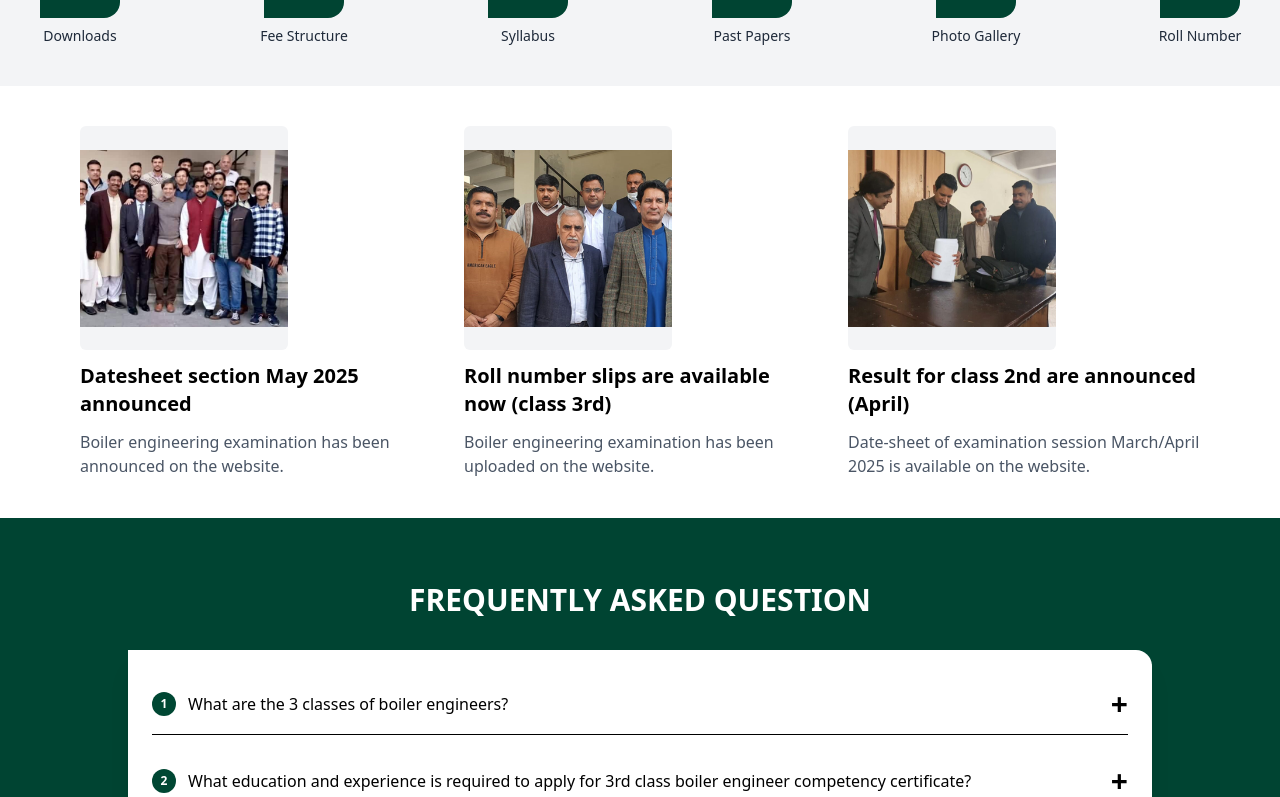
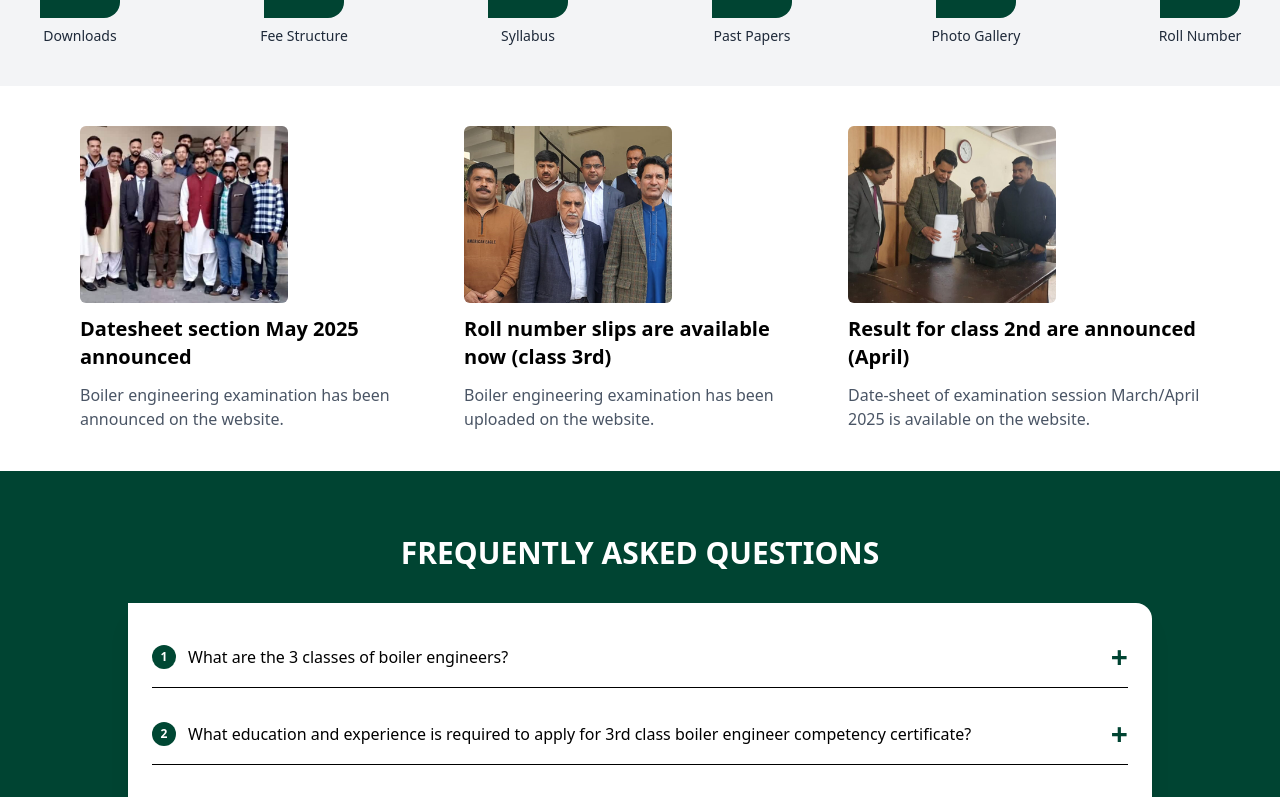
Before and after one commit to sanaullah-sana/board-of-boiler-engineers, a Next.js app: page / in a window 1280 px wide. Shown: the part 1623-2420 px from the top of the page. Built offline with nearby package versions, Linux system fonts and the light colour scheme.

Commit message:
solved a typescript issue

```diff
--- a/app/page.tsx
+++ b/app/page.tsx
@@ -5,25 +5,69 @@ import Image from "next/image";
 import { useState } from "react";
 
 export default function Home() {
-  const [open1, setOpen1] = useState(false);
-  const [open2, setOpen2] = useState(false);
-  const [open3, setOpen3] = useState(false);
-  const [open4, setOpen4] = useState(false);
-  const [open5, setOpen5] = useState(false);
+  const faqs = [
+    {
+      question: "What are the 3 classes of boiler engineers?",
+      answer: "Details about the 3 classes of boiler engineers.",
+    },
+    {
+      question:
+        "What education and experience is required to apply for 3rd class boiler engineer competency certificate?",
+      answer:
+        "You must have completed basic engineering training and hands-on experience.",
+    },
+    {
+      question:
+        "What education and experience is required to apply for 2nd class boiler engineer competency certificate?",
+      answer:
+        "Requires experience as a 3rd class engineer and additional technical qualifications.",
+    },
+    {
+      question:
+        "What education and experience is required to apply for 1st class boiler engineer competency certificate?",
+      answer:
+        "You need extensive experience and must pass written and oral exams.",
+    },
+    {
+      question:
+        "Is experience/service certificate compulsory to apply for all classes of boiler engineering examination?",
+      answer: "Yes, service certificates are mandatory to verify your experience.",
+    },
+  ];
+
+  const [openStates, setOpenStates] = useState<boolean[]>(
+    Array(faqs.length).fill(false)
+  );
+
+  const toggleOpen = (index: number) => {
+    setOpenStates((prev) =>
+      prev.map((isOpen, i) => (i === index ? !isOpen : isOpen))
+    );
+  };
 
   return (
     <>
-      {/* Header */}
       <Header />
 
       {/* About Section */}
       <section className="container mx-auto px-4 py-12">
         <div className="grid grid-cols-1 md:grid-cols-2 gap-8">
-          {/* Card 1 */}
-          <div className="bg-white shadow-lg rounded-xl overflow-hidden">
+          {[
+            {
+              name: "Asif Ali Farrukh",
+              title: "Director General BEBP",
+              image: "/asif-ali-farrukh.png",
+            },
+            {
+              name: "Muhammad Nawaz Cheema",
+              title: "Chief Inspector BEBP",
+              image: "/muhammad-nawaz-cheema-img.png",
+            },
+          ].map((person, idx) => (
+            <div key={idx} className="bg-white shadow-lg rounded-xl overflow-hidden">
               <Image
-              src="/asif-ali-farrukh.png"
-              alt="Asif Ali Farrukh"
+                src={person.image}
+                alt={person.name}
                 width={600}
                 height={400}
                 className="object-cover w-full h-auto"
@@ -31,45 +75,17 @@ export default function Home() {
               />
               <div className="p-6">
                 <h3 className="text-xl font-bold text-[#004432] font-nato">
-                Asif Ali Farrukh
+                  {person.name}
                 </h3>
-              <p className="text-sm text-gray-600 mb-2 font-bold">
-                Director General BEBP
-              </p>
+                <p className="text-sm text-gray-600 mb-2 font-bold">{person.title}</p>
                 <p className="text-gray-700 text-sm">
-                Board of Examination (For Boiler Engineers) has been
-                successfully taking examination of boiler engineers since 1926.
-                It is a very joyous and delightful occasion to launch official
-                website of the Board...
+                  Board of Examination (For Boiler Engineers) has been successfully taking
+                  examination of boiler engineers since 1926. It is a very joyous and
+                  delightful occasion to launch official website of the Board...
                 </p>
               </div>
             </div>
-
-          {/* Card 2 */}
-          <div className="bg-white shadow-lg rounded-xl overflow-hidden">
-            <Image
-              src="/muhammad-nawaz-cheema-img.png"
-              alt="Muhammad Nawaz Cheema"
-              width={600}
-              height={400}
-              className="object-cover w-full h-auto"
-              quality={100}
-            />
-            <div className="p-6">
-              <h3 className="text-xl font-bold text-[#004432] font-nato">
-                Muhammad Nawaz Cheema
-              </h3>
-              <p className="text-sm text-gray-600 mb-2 font-bold">
-                Chief Inspector BEBP
-              </p>
-              <p className="text-gray-700 text-sm">
-                Board of Examination (For Boiler Engineers) has been
-                successfully taking examination of boiler engineers since 1926.
-                It is a very joyous and delightful occasion to launch official
-                website of the Board...
-              </p>
-            </div>
-          </div>
+          ))}
         </div>
       </section>
 
@@ -98,121 +114,88 @@ export default function Home() {
                     className="object-contain sm:w-10 sm:h-10 cursor-pointer"
                   />
                 </div>
-                <p className="mt-2 text-sm font-medium text-gray-800">
-                  {item.label}
-                </p>
+                <p className="mt-2 text-sm font-medium text-gray-800">{item.label}</p>
               </div>
             ))}
           </div>
         </div>
       </section>
+
       {/* Updates Section */}
       <section className="bg-white py-10 px-4 md:px-20">
         <div className="grid md:grid-cols-3 gap-8">
-          <div className="flex flex-col items-center md:items-start space-y-3">
-            <img
-              src="/info-img-1.png"
-              alt="Datesheet section May 2025 announced"
-              className="w-52 h-56 object-contain rounded-md bg-gray-100 self-start mx-auto md:self-start md:mx-0"
+          {[
+            {
+              image: "/info-img-1.png",
+              title: "Datesheet section May 2025 announced",
+              desc: "Boiler engineering examination has been announced on the website.",
+            },
+            {
+              image: "/info-img-2.png",
+              title: "Roll number slips are available now (class 3rd)",
+              desc: "Boiler engineering examination has been uploaded on the website.",
+            },
+            {
+              image: "/info-img-3.png",
+              title: "Result for class 2nd are announced (April)",
+              desc: "Date-sheet of examination session March/April 2025 is available on the website.",
+            },
+          ].map((item, index) => (
+            <div key={index} className="flex flex-col items-center md:items-start space-y-3">
+              <Image
+                src={item.image}
+                alt={item.title}
+                width={208}
+                height={224}
+                className="object-contain rounded-md bg-gray-100 self-start mx-auto md:self-start md:mx-0"
               />
               <h3 className="text-base sm:text-lg md:text-xl font-semibold text-center md:text-left">
-              Datesheet section May 2025 announced
+                {item.title}
               </h3>
               <p className="text-xs sm:text-sm md:text-base text-gray-600 text-center md:text-left">
-              Boiler engineering examination has been announced on the website.
+                {item.desc}
               </p>
             </div>
-
-          <div className="flex flex-col items-center md:items-start space-y-3">
-            <img
-              src="/info-img-2.png"
-              alt="Roll number slips are available now (class 3rd)"
-              className="w-52 h-56 object-contain rounded-md bg-gray-100 self-start mx-auto md:self-start md:mx-0"
-            />
-            <h3 className="text-base sm:text-lg md:text-xl font-semibold text-center md:text-left">
-              Roll number slips are available now (class 3rd)
-            </h3>
-            <p className="text-xs sm:text-sm md:text-base text-gray-600 text-center md:text-left">
-              Boiler engineering examination has been uploaded on the website.
-            </p>
-          </div>
-
-          <div className="flex flex-col items-center md:items-start space-y-3">
-            <img
-              src="/info-img-3.png"
-              alt="Result for class 2nd are announced (April)"
-              className="w-52 h-56 object-contain rounded-md bg-gray-100 self-start mx-auto md:self-start md:mx-0"
-            />
-            <h3 className="text-base sm:text-lg md:text-xl font-semibold text-center md:text-left">
-              Result for class 2nd are announced (April)
-            </h3>
-            <p className="text-xs sm:text-sm md:text-base text-gray-600 text-center md:text-left">
-              Date-sheet of examination session March/April 2025 is available on
-              the website.
-            </p>
-          </div>
+          ))}
         </div>
       </section>
+
       {/* FAQs Section */}
       <section className="bg-[#004432] py-16 px-4">
         <h2 className="text-center text-2xl md:text-3xl font-bold mb-8 text-white">
-      FREQUENTLY ASKED QUESTION
+          FREQUENTLY ASKED QUESTIONS
         </h2>
-  <div className="max-w-5xl mx-auto text-white bg-[#004432]">
-    <div className="bg-white rounded-tr-2xl rounded-bl-2xl p-6 shadow-xl text-black space-y-4 text-sm sm:text-base">
-      {/* FAQ Item Template */}
-      {[1, 2, 3, 4, 5].map((num) => {
-        const open = eval(`open${num}`);
-        const setOpen = eval(`setOpen${num}`);
-        const questions = [
-          'What are the 3 classes of boiler engineers?',
-          'What education and experience is required to apply for 3rd class boiler engineer competency certificate?',
-          'What education and experience is required to apply for 2nd class boiler engineer competency certificate?',
-          'What education and experience is required to apply for 1st class boiler engineer competency certificate?',
-          'Is experience/service certificate compulsory to apply for all classes of boiler engineering examination?'
-        ];
-        const answers = [
-          'Details about the 3 classes of boiler engineers.',
-          'You must have completed basic engineering training and hands-on experience.',
-          'Requires experience as a 3rd class engineer and additional technical qualifications.',
-          'You need extensive experience and must pass written and oral exams.',
-          'Yes, service certificates are mandatory to verify your experience.'
-        ];
-        return (
-          <div key={num} className="border-b">
+        <div className="max-w-5xl mx-auto bg-white rounded-tr-2xl rounded-bl-2xl p-6 shadow-xl text-black space-y-4 text-sm sm:text-base">
+          {faqs.map((faq, index) => (
+            <div key={index} className="border-b">
               <button
-              onClick={() => setOpen(!open)}
+                onClick={() => toggleOpen(index)}
                 className="w-full flex justify-between items-center py-3 text-left"
               >
                 <div className="flex items-start gap-3">
                   <span className="bg-[#004733] text-white rounded-full w-6 h-6 flex items-center justify-center text-xs font-semibold">
-                  {num}
+                    {index + 1}
                   </span>
-                <span>{questions[num - 1]}</span>
+                  <span>{faq.question}</span>
                 </div>
-              <span className="[#004432] text-2xl md:text-3xl font-bold cursor-pointer">
-                {open ? '−' : '+'}
+                <span className="text-[#004432] text-2xl md:text-3xl font-bold cursor-pointer">
+                  {openStates[index] ? "−" : "+"}
                 </span>
               </button>
-            {open && (
-              <p className="pl-9 pb-3 text-gray-700 text-sm">{answers[num - 1]}</p>
+              {openStates[index] && (
+                <p className="pl-9 pb-3 text-gray-700 text-sm">{faq.answer}</p>
               )}
             </div>
-        );
-      })}
+          ))}
 
-      {/* View More Button */}
           <div className="flex justify-end pt-4">
             <button className="cursor-pointer bg-[#004733] text-white text-sm md:text-base px-4 py-2 rounded-md hover:bg-[#035c40] transition">
               VIEW MORE
             </button>
           </div>
         </div>
-  </div>
       </section>
 
-
-      {/* Footer */}
       <Footer />
     </>
   );
```
Lines whose indentation alone changed are shown as unchanged.
